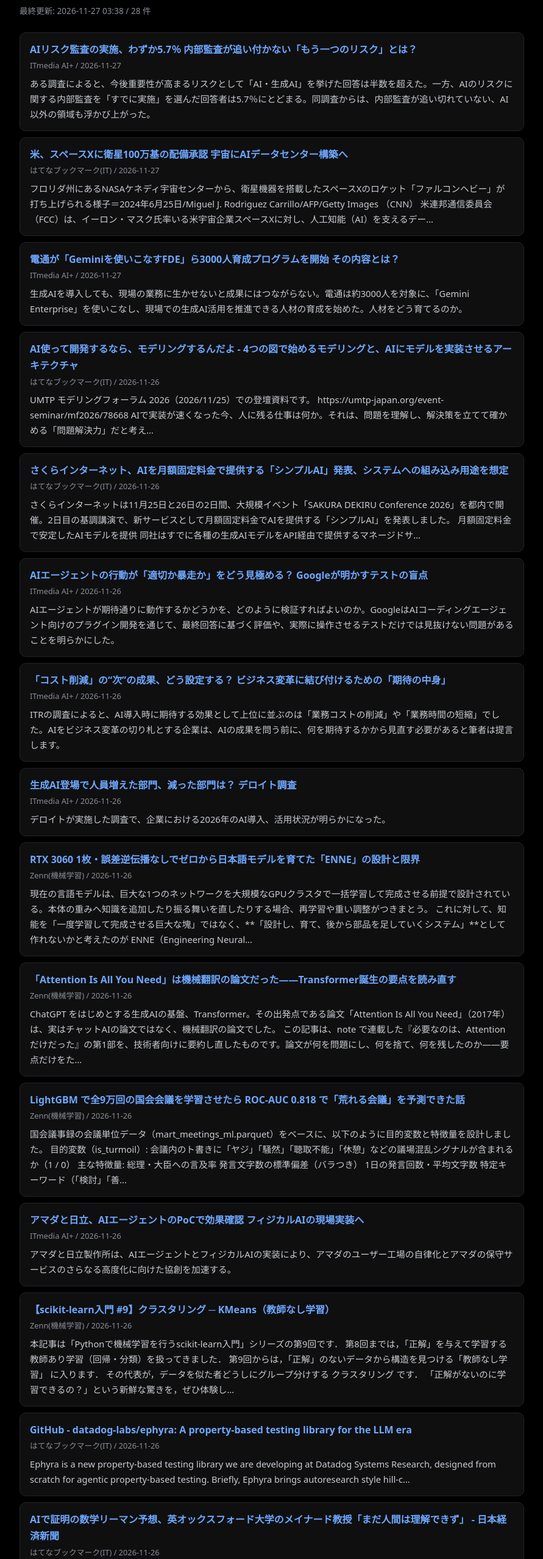
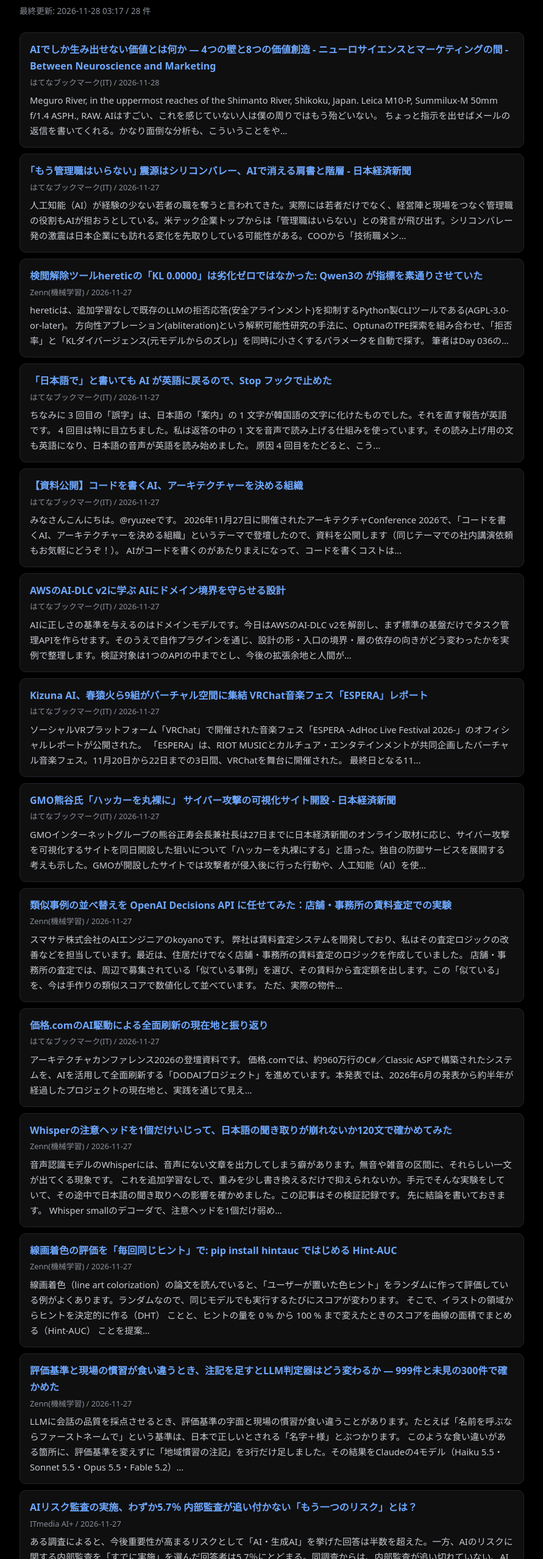
Before and after one commit to nn0924/ds-news, a plain HTML site: page index.html in a window 1280 px wide. Shown: the part 64-2620 px from the top of the page at 61% size, without its empty margins (194-1085 px from the left). Drawn offline with Linux system fonts and the light colour scheme.

Commit message:
update news

```diff
--- a/index.html
+++ b/index.html
@@ -26,16 +26,86 @@ h1 { font-size:1.4rem; margin:0 0 4px; letter-spacing:.02em; }
 <body>
 <main>
 <h1>データサイエンス ニュース</h1>
-<div class="updated">最終更新: 2026-11-27 03:38 / 28 件</div>
+<div class="updated">最終更新: 2026-11-28 03:17 / 28 件</div>
+<div class="card">
+<a href="https://kaz-ataka.hatenablog.com/entry/2026/11/28/085335" target="_blank" rel="noopener">AIでしか生み出せない価値とは何か ― 4つの壁と8つの価値創造 - ニューロサイエンスとマーケティングの間 - Between Neuroscience and Marketing</a>
+<div class="meta">はてなブックマーク(IT) / 2026-11-28</div>
+<p class="sum">Meguro River, in the uppermost reaches of the Shimanto River, Shikoku, Japan. Leica M10-P, Summilux-M 50mm f/1.4 ASPH., RAW. AIはすごい、これを感じていない人は僕の周りではもう殆どいない。 ちょっと指示を出せばメールの返信を書いてくれる。かなり面倒な分析も、こういうことをや…</p>
+</div>
+<div class="card">
+<a href="https://www.nikkei.com/article/DGXZQOGN246EE0U6A121C2000000/" target="_blank" rel="noopener">｢もう管理職はいらない｣ 震源はシリコンバレー、AIで消える肩書と階層 - 日本経済新聞</a>
+<div class="meta">はてなブックマーク(IT) / 2026-11-27</div>
+<p class="sum">人工知能（AI）が経験の少ない若者の職を奪うと言われてきた。実際には若者だけでなく、経営陣と現場をつなぐ管理職の役割もAIが担おうとしている。米テック企業トップからは「管理職はいらない」との発言が飛び出す。シリコンバレー発の激震は日本企業にも訪れる変化を先取りしている可能性がある。COOから「技術職メン...</p>
+</div>
+<div class="card">
+<a href="https://zenn.dev/matsushima_a/articles/day-059-heretic-kl-think-prefix" target="_blank" rel="noopener">検閲解除ツールhereticの「KL 0.0000」は劣化ゼロではなかった: Qwen3の が指標を素通りさせていた</a>
+<div class="meta">Zenn(機械学習) / 2026-11-27</div>
+<p class="sum">hereticは、追加学習なしで既存のLLMの拒否応答(安全アラインメント)を抑制するPython製CLIツールである(AGPL-3.0-or-later)。 方向性アブレーション(abliteration)という解釈可能性研究の手法に、OptunaのTPE探索を組み合わせ、「拒否率」と「KLダイバージェンス(元モデルからのズレ)」を同時に小さくするパラメータを自動で探す。 筆者はDay 036の…</p>
+</div>
+<div class="card">
+<a href="https://zenn.dev/hitori_pm/articles/cc955887656339" target="_blank" rel="noopener">「日本語で」と書いても AI が英語に戻るので、Stop フックで止めた</a>
+<div class="meta">はてなブックマーク(IT) / 2026-11-27</div>
+<p class="sum">ちなみに 3 回目の「誤字」は、日本語の「案内」の 1 文字が韓国語の文字に化けたものでした。それを直す報告が英語です。 4 回目は特に目立ちました。私は返答の中の 1 文を音声で読み上げる仕組みを使っています。その読み上げ用の文も英語になり、日本語の音声が英語を読み始めました。 原因 4 回目をたどると、こう...</p>
+</div>
+<div class="card">
+<a href="https://www.ryuzee.com/contents/blog/14629" target="_blank" rel="noopener">【資料公開】コードを書くAI、アーキテクチャーを決める組織</a>
+<div class="meta">はてなブックマーク(IT) / 2026-11-27</div>
+<p class="sum">みなさんこんにちは。@ryuzeeです。 2026年11月27日に開催されたアーキテクチャConference 2026で、「コードを書くAI、アーキテクチャーを決める組織」というテーマで登壇したので、資料を公開します（同じテーマでの社内講演依頼もお気軽にどうぞ！）。 AIがコードを書くのがあたりまえになって、コードを書くコストは...</p>
+</div>
+<div class="card">
+<a href="https://speakerdeck.com/j5ik2o/archcon2026" target="_blank" rel="noopener">AWSのAI-DLC v2に学ぶ AIにドメイン境界を守らせる設計</a>
+<div class="meta">はてなブックマーク(IT) / 2026-11-27</div>
+<p class="sum">AIに正しさの基準を与えるのはドメインモデルです。今日はAWSのAI-DLC v2を解剖し、まず標準の基盤だけでタスク管理APIを作らせます。そのうえで自作プラグインを通じ、設計の形・入口の境界・層の依存の向きがどう変わったかを実例で整理します。検証対象は1つのAPIの中までとし、今後の拡張余地と人間が…</p>
+</div>
+<div class="card">
+<a href="https://kai-you.net/article/97275" target="_blank" rel="noopener">Kizuna AI、春猿火ら9組がバーチャル空間に集結 VRChat音楽フェス「ESPERA」レポート</a>
+<div class="meta">はてなブックマーク(IT) / 2026-11-27</div>
+<p class="sum">ソーシャルVRプラットフォーム「VRChat」で開催された音楽フェス「ESPERA -AdHoc Live Festival 2026-」のオフィシャルレポートが公開された。 「ESPERA」は、RIOT MUSICとカルチュア・エンタテインメントが共同企画したバーチャル音楽フェス。11月20日から22日までの3日間、VRChatを舞台に開催された。 最終日となる11...</p>
+</div>
+<div class="card">
+<a href="https://www.nikkei.com/article/DGXZQOUC271FH0X21C26A1000000/" target="_blank" rel="noopener">GMO熊谷氏「ハッカーを丸裸に」 サイバー攻撃の可視化サイト開設 - 日本経済新聞</a>
+<div class="meta">はてなブックマーク(IT) / 2026-11-27</div>
+<p class="sum">GMOインターネットグループの熊谷正寿会長兼社長は27日までに日本経済新聞のオンライン取材に応じ、サイバー攻撃を可視化するサイトを同日開設した狙いについて「ハッカーを丸裸にする」と語った。独自の防御サービスを展開する考えも示した。GMOが開設したサイトでは攻撃者が侵入後に行った行動や、人工知能（AI）を使...</p>
+</div>
+<div class="card">
+<a href="https://zenn.dev/sumasate_tec/articles/decisions-api-tenant-rerank" target="_blank" rel="noopener">類似事例の並べ替えを OpenAI Decisions API に任せてみた：店舗・事務所の賃料査定での実験</a>
+<div class="meta">Zenn(機械学習) / 2026-11-27</div>
+<p class="sum">スマサテ株式会社のAIエンジニアのkoyanoです。 弊社は賃料査定システムを開発しており、私はその査定ロジックの改善などを担当しています。最近は、住居だけでなく店舗・事務所の賃料査定のロジックを作成していました。 店舗・事務所の査定では、周辺で募集されている「似ている事例」を選び、その賃料から査定額を出します。この「似ている」を、今は手作りの類似スコアで数値化して並べています。 ただ、実際の物件…</p>
+</div>
+<div class="card">
+<a href="https://speakerdeck.com/tkyowa/kakaku-com-ai-driven-system-renewal-202611" target="_blank" rel="noopener">価格.comのAI駆動による全面刷新の現在地と振り返り</a>
+<div class="meta">はてなブックマーク(IT) / 2026-11-27</div>
+<p class="sum">アーキテクチャカンファレンス2026の登壇資料です。 価格.comでは、約960万行のC#／Classic ASPで構築されたシステムを、AIを活用して全面刷新する「DODAIプロジェクト」を進めています。本発表では、2026年6月の発表から約半年が経過したプロジェクトの現在地と、実践を通じて見え…</p>
+</div>
+<div class="card">
+<a href="https://zenn.dev/akisayo/articles/whisper-head-edit-ja120" target="_blank" rel="noopener">Whisperの注意ヘッドを1個だけいじって、日本語の聞き取りが崩れないか120文で確かめてみた</a>
+<div class="meta">Zenn(機械学習) / 2026-11-27</div>
+<p class="sum">音声認識モデルのWhisperには、音声にない文章を出力してしまう癖があります。無音や雑音の区間に、それらしい一文が出てくる現象です。 これを追加学習なしで、重みを少し書き換えるだけで抑えられないか。手元でそんな実験をしていて、その途中で日本語の聞き取りへの影響を確かめました。この記事はその検証記録です。 先に結論を書いておきます。 Whisper smallのデコーダで、注意ヘッドを1個だけ弱め…</p>
+</div>
+<div class="card">
+<a href="https://zenn.dev/madorin2work/articles/cc95ca3e73da7a" target="_blank" rel="noopener">線画着色の評価を「毎回同じヒント」で: pip install hintauc ではじめる Hint-AUC</a>
+<div class="meta">Zenn(機械学習) / 2026-11-27</div>
+<p class="sum">線画着色（line art colorization）の論文を読んでいると、「ユーザーが置いた色ヒント」をランダムに作って評価している例がよくあります。ランダムなので、同じモデルでも実行するたびにスコアが変わります。 そこで、イラストの領域からヒントを決定的に作る（DHT） ことと、ヒントの量を 0 % から 100 % まで変えたときのスコアを曲線の面積でまとめる（Hint-AUC） ことを提案…</p>
+</div>
+<div class="card">
+<a href="https://zenn.dev/quent/articles/0a29761c6d2cb9" target="_blank" rel="noopener">評価基準と現場の慣習が食い違うとき、注記を足すとLLM判定器はどう変わるか ― 999件と未見の300件で確かめた</a>
+<div class="meta">Zenn(機械学習) / 2026-11-27</div>
+<p class="sum">LLMに会話の品質を採点させるとき、評価基準の字面と現場の慣習が食い違うことがあります。たとえば「名前を呼ぶならファーストネームで」という基準は、日本で正しいとされる「名字＋様」とぶつかります。 このような食い違いがある箇所に、評価基準を変えずに「地域慣習の注記」を3行だけ足しました。その結果をClaudeの4モデル（Haiku 5.5・Sonnet 5.5・Opus 5.5・Fable 5.2）…</p>
+</div>
 <div class="card">
 <a href="https://www.itmedia.co.jp/enterprise/articles/2611/26/news037.html" target="_blank" rel="noopener">AIリスク監査の実施、わずか5.7％ 内部監査が追い付かない「もう一つのリスク」とは？</a>
 <div class="meta">ITmedia AI+ / 2026-11-27</div>
 <p class="sum">ある調査によると、今後重要性が高まるリスクとして「AI・生成AI」を挙げた回答は半数を超えた。一方、AIのリスクに関する内部監査を「すでに実施」を選んだ回答者は5.7％にとどまる。同調査からは、内部監査が追い切れていない、AI以外の領域も浮かび上がった。</p>
 </div>
 <div class="card">
-<a href="https://www.cnn.co.jp/usa/35255487.html" target="_blank" rel="noopener">米、スペースXに衛星100万基の配備承認 宇宙にAIデータセンター構築へ</a>
-<div class="meta">はてなブックマーク(IT) / 2026-11-27</div>
-<p class="sum">フロリダ州にあるNASAケネディ宇宙センターから、衛星機器を搭載したスペースXのロケット「ファルコンヘビー」が打ち上げられる様子＝2024年6月25日/Miguel J. Rodriguez Carrillo/AFP/Getty Images （CNN） 米連邦通信委員会（FCC）は、イーロン・マスク氏率いる米宇宙企業スペースXに対し、人工知能（AI）を支えるデー...</p>
+<a href="https://zenn.dev/nexdataai/articles/c7910bcec36edb" target="_blank" rel="noopener">【フィジカルAI解説】Egocentricとは？エゴセントリックデータの集め方について解説</a>
+<div class="meta">Zenn(機械学習) / 2026-11-27</div>
+<p class="sum">フィジカルAIの研究開発で使う学習データは、「フィジカルAIデータピラミッド」として整理できます。土台となるのは、3D仮想環境で物体の位置や作業条件を変えて生成するシミュレーションデータ（合成データ）です。その上に、人が実際に作業する様子を記録した一人称視点データ、人が小型グリッパーを手に持って物のつかみ方や動かし方を実演したUMIデータ、そして人がロボットを遠隔操作して収集した実機のテレオペレー…</p>
+</div>
+<div class="card">
+<a href="https://zenn.dev/okamasaya/articles/diy-automl-development-note-02-cross-check" target="_blank" rel="noopener">DIY AutoML 開発メモ (2) TensorFlow・PyTorch・AutoGluon・H2Oで結果を照合する</a>
+<div class="meta">Zenn(機械学習) / 2026-11-27</div>
+<p class="sum">前回は、CSVの点検から分類モデルを選び、取り置いたデータで最後に評価するところまでを紹介しました。今回は、その結果を別のライブラリでも確かめてみます。題材はIrisとWineです。 TensorFlowとPyTorchには、同じ構成のニューラルネットワークを渡して、予測ラベルと確率を比べました。AutoGluonでは、選んだモデルをDIY AutoMLと同じ保留テスト行・評価指標で照合しました。…</p>
 </div>
 <div class="card">
 <a href="https://atmarkit.itmedia.co.jp/ait/articles/2611/27/news038.html" target="_blank" rel="noopener">電通が「Geminiを使いこなすFDE」ら3000人育成プログラムを開始 その内容とは？</a>
@@ -43,14 +113,9 @@ h1 { font-size:1.4rem; margin:0 0 4px; letter-spacing:.02em; }
 <p class="sum">生成AIを導入しても、現場の業務に生かせないと成果にはつながらない。電通は約3000人を対象に、「Gemini Enterprise」を使いこなし、現場での生成AI活用を推進できる人材の育成を始めた。人材をどう育てるのか。</p>
 </div>
 <div class="card">
-<a href="https://speakerdeck.com/littlehands/umtp-suraido-20261125" target="_blank" rel="noopener">AI使って開発するなら、モデリングするんだよ - 4つの図で始めるモデリングと、AIにモデルを実装させるアーキテクチャ</a>
-<div class="meta">はてなブックマーク(IT) / 2026-11-26</div>
-<p class="sum">UMTP モデリングフォーラム 2026（2026/11/25）での登壇資料です。 https://umtp-japan.org/event-seminar/mf2026/78668 AIで実装が速くなった今、人に残る仕事は何か。それは、問題を理解し、解決策を立てて確かめる「問題解決力」だと考え…</p>
-</div>
-<div class="card">
-<a href="https://www.publickey1.jp/blog/26/aiai_1.html" target="_blank" rel="noopener">さくらインターネット、AIを月額固定料金で提供する「シンプルAI」発表、システムへの組み込み用途を想定</a>
-<div class="meta">はてなブックマーク(IT) / 2026-11-26</div>
-<p class="sum">さくらインターネットは11月25日と26日の2日間、大規模イベント「SAKURA DEKIRU Conference 2026」を都内で開催。2日目の基調講演で、新サービスとして月額固定料金でAIを提供する「シンプルAI」を発表しました。 月額固定料金で安定したAIモデルを提供 同社はすでに各種の生成AIモデルをAPI経由で提供するマネージドサ...</p>
+<a href="https://zenn.dev/komatsu_ops/articles/20261127_book_ref" target="_blank" rel="noopener">ML基盤から深層学習まで固める技術書5選</a>
+<div class="meta">Zenn(機械学習) / 2026-11-27</div>
+<p class="sum">去年の秋頃、LLMを使ったプロダクト開発に本格的に関わるようになった。プロンプトエンジニアリングやRAGの実装はなんとかこなせるものの、モデルの挙動が想定外になったとき「なぜそうなるのか」を説明できない自分に気づいた。APIの向こう側がブラックボックスのままだと、トラブルシュートで手が止まる。 そこで基礎を固め直そうと技術書を何冊か読み始めたが、途中で挫折する本が続いた。分厚い教科書を1ページ目か…</p>
 </div>
 <div class="card">
 <a href="https://atmarkit.itmedia.co.jp/ait/articles/2611/27/news035.html" target="_blank" rel="noopener">AIエージェントの行動が「適切か暴走か」をどう見極める？ Googleが明かすテストの盲点</a>
@@ -68,79 +133,14 @@ h1 { font-size:1.4rem; margin:0 0 4px; letter-spacing:.02em; }
 <p class="sum">デロイトが実施した調査で、企業における2026年のAI導入、活用状況が明らかになった。</p>
 </div>
 <div class="card">
-<a href="https://zenn.dev/cardy0828/articles/enne-growing-modular-japanese-lm" target="_blank" rel="noopener">RTX 3060 1枚・誤差逆伝播なしでゼロから日本語モデルを育てた「ENNE」の設計と限界</a>
-<div class="meta">Zenn(機械学習) / 2026-11-26</div>
-<p class="sum">現在の言語モデルは、巨大な1つのネットワークを大規模なGPUクラスタで一括学習して完成させる前提で設計されている。本体の重みへ知識を追加したり振る舞いを直したりする場合、再学習や重い調整がつきまとう。 これに対して、知能を「一度学習して完成させる巨大な塊」ではなく、**「設計し、育て、後から部品を足していくシステム」**として作れないかと考えたのが ENNE（Engineering Neural…</p>
-</div>
-<div class="card">
-<a href="https://zenn.dev/chotto_bit/articles/adbbca7da17f50" target="_blank" rel="noopener">「Attention Is All You Need」は機械翻訳の論文だった——Transformer誕生の要点を読み直す</a>
-<div class="meta">Zenn(機械学習) / 2026-11-26</div>
-<p class="sum">ChatGPT をはじめとする生成AIの基盤、Transformer。その出発点である論文「Attention Is All You Need」（2017年）は、実はチャットAIの論文ではなく、機械翻訳の論文でした。 この記事は、note で連載した『必要なのは、Attentionだけだった』の第1部を、技術者向けに要約し直したものです。論文が何を問題にし、何を捨て、何を残したのか——要点だけをた…</p>
-</div>
-<div class="card">
-<a href="https://zenn.dev/kokkaidatalabo/articles/0369b2f5d2cb01" target="_blank" rel="noopener">LightGBM で全9万回の国会会議を学習させたら ROC-AUC 0.818 で「荒れる会議」を予測できた話</a>
-<div class="meta">Zenn(機械学習) / 2026-11-26</div>
-<p class="sum">国会議事録の会議単位データ（mart_meetings_ml.parquet）をベースに、以下のように目的変数と特徴量を設計しました。 目的変数（is_turmoil）: 会議内のト書きに「ヤジ」「騒然」「聴取不能」「休憩」などの議場混乱シグナルが含まれるか（1 / 0） 主な特徴量: 総理・大臣への言及率 発言文字数の標準偏差（バラつき） 1日の発言回数・平均文字数 特定キーワード（「検討」「善…</p>
-</div>
-<div class="card">
 <a href="https://monoist.itmedia.co.jp/mn/articles/2611/27/news050.html" target="_blank" rel="noopener">アマダと日立、AIエージェントのPoCで効果確認 フィジカルAIの現場実装へ</a>
 <div class="meta">ITmedia AI+ / 2026-11-26</div>
 <p class="sum">アマダと日立製作所は、AIエージェントとフィジカルAIの実装により、アマダのユーザー工場の自律化とアマダの保守サービスのさらなる高度化に向けた協創を加速する。</p>
 </div>
 <div class="card">
-<a href="https://zenn.dev/haruhiro1020/articles/ec60d23e3a0169" target="_blank" rel="noopener">【scikit-learn入門 #9】クラスタリング ─ KMeans（教師なし学習）</a>
-<div class="meta">Zenn(機械学習) / 2026-11-26</div>
-<p class="sum">本記事は「Pythonで機械学習を行うscikit-learn入門」シリーズの第9回です． 第8回までは，「正解」を与えて学習する 教師あり学習（回帰・分類）を扱ってきました． 第9回からは，「正解」のないデータから構造を見つける「教師なし学習」 に入ります． その代表が，データを似た者どうしにグループ分けする クラスタリング です． 「正解がないのに学習できるの？」という新鮮な驚きを，ぜひ体験し…</p>
-</div>
-<div class="card">
-<a href="https://github.com/datadog-labs/ephyra" target="_blank" rel="noopener">GitHub - datadog-labs/ephyra: A property-based testing library for the LLM era</a>
-<div class="meta">はてなブックマーク(IT) / 2026-11-26</div>
-<p class="sum">Ephyra is a new property-based testing library we are developing at Datadog Systems Research, designed from scratch for agentic property-based testing. Briefly, Ephyra brings autoresearch style hill-c…</p>
-</div>
-<div class="card">
-<a href="https://www.nikkei.com/article/DGXZQOSG2544P0V21C26A1000000/" target="_blank" rel="noopener">AIで証明の数学リーマン予想、英オックスフォード大学のメイナード教授「まだ人間は理解できず」 - 日本経済新聞</a>
-<div class="meta">はてなブックマーク(IT) / 2026-11-26</div>
-<p class="sum">【ロンドン=福岡幸太郎】数学の難問「リーマン予想」を人工知能（AI）を使って解決したとする成果を米アンソロピックの研究者が発表した。「数学のノーベル賞」と呼ばれるフィールズ賞受賞者で、この分野の第一人者である英オックスフォード大学のジェームズ・メイナード教授に受け止めを聞いた。――数学の証明を検証する...</p>
-</div>
-<div class="card">
-<a href="https://speakerdeck.com/civitaspo/the-architecture-and-design-philosophy-of-the-data-platform-for-ai-agents-at-layerx" target="_blank" rel="noopener">2026-11-26 LayerXにおけるAI Agentを支えるデータ基盤のアーキテクチャと設計思想 / The Architecture and Design Philosophy of the Data Platform For AI Agents at LayerX</a>
-<div class="meta">はてなブックマーク(IT) / 2026-11-26</div>
-<p class="sum">2029-11-26 に開催された『アーキテクチャカンファレンス 2026』での登壇資料です。 https://conference.findy-code.io/conferences/architecture-con-2026/40/sessions/862</p>
-</div>
-<div class="card">
-<a href="https://zenn.dev/quent/articles/2329d74464eff5" target="_blank" rel="noopener">LLM判定器は日本の「名字＋様」を減点したりしなかったりする ― 4モデルを繰り返し回した実測</a>
-<div class="meta">Zenn(機械学習) / 2026-11-26</div>
-<p class="sum">架空の日本語サポート会話50件を、4つのLLM（Claude・Gemini・DeepSeek・Qwen）に品質監査させ、新しい会話で同じ指示文を原則3回ずつ流しました（Qwenは時間がかかるため1〜2回）。 同じ指示文でも、「名字＋様」を減点する回としない回がある。 Geminiは3回中2回、DeepSeekは3回中1回、Qwenは2回とも、名字＋様で呼んだ7件をすべて減点しました。Claudeは…</p>
-</div>
-<div class="card">
-<a href="https://zenn.dev/mecharhythm/articles/salescast-time-series-benchmark" target="_blank" rel="noopener">無料AI売上予測ツールを作成：実店舗1,521日＋RossmannでExcel関数・LightGBM・Chronosを比較</a>
-<div class="meta">Zenn(機械学習) / 2026-11-26</div>
-<p class="sum">飲食店・小売店・ECサイトの現場で「来週・来月の売上や需要を予測したい」というニーズは常にありますが、実務の現場は極端に二極化しています。 Excelの移動平均や FORECAST.ETS で手作業する（祝日や曜日周期のズレ、外れ値で簡単に破綻する） 月額数万円〜数十万円の需要予測SaaSを導入する（中小企業・個人店舗にはコストも稟議も重すぎる） そこで、「手元のPOSレジやECのCSV・Exce…</p>
-</div>
-<div class="card">
-<a href="https://zenn.dev/yyyamazaki/articles/d954f461e34e61" target="_blank" rel="noopener">辞書を使わずに青空文庫の文章を文節に区切る機械学習モデル（線形の点予測で F1 0.988）</a>
-<div class="meta">Zenn(機械学習) / 2026-11-26</div>
-<p class="sum">青空速読 RSVPリーダーは、青空文庫の作品を RSVP で読む iOS アプリです。 RSVP（Rapid Serial Visual Presentation）は、文章を短い語句に区切り、画面の同じ位置にひとつずつ表示する読み方です。行を目で追う必要がないので、視線を動かさずに、スマホの小さな画面でも速く読み進められます。フラッシュのように次々と現れる言葉を追うだけなので、通勤や待ち時間のよう…</p>
-</div>
-<div class="card">
-<a href="https://speakerdeck.com/tatsuroro/20261126-nikkei-teck-talk-51-design" target="_blank" rel="noopener">「良いデザイン」をAIに判断させるには 〜チームで育てるデザインハーネス〜</a>
-<div class="meta">はてなブックマーク(IT) / 2026-11-26</div>
-<p class="sum">2026/11/26 NIKKEI Tech Talk #51「デザインと開発を、もっと近くに〜チームで育てるUX/UI〜」で話したスライドです。 https://nikkei.connpass.com/event/412181/ ■テーマ ・AIで開発が速くなり、良し悪しの判断がデザイナーに…</p>
-</div>
-<div class="card">
 <a href="https://qiita.com/yoxi957/items/636e3d6fcc2ebb8a949f" target="_blank" rel="noopener">Seedance 2.5徹底解説：Image-to-Video世界1位（1,161 Elo）・30秒カメラ制御・Draftモード68.7%クレジット削減術</a>
 <div class="meta">Qiita(機械学習) / 2026-11-26</div>
 <p class="sum">Kenji Tanaka · Inference Systems Writer · 公開日 2026-11-26 TLDR Artificial AnalysisのImage-to-Videoリーダーボードで世界1位（1,161〜1,162 Elo）を獲得したSeedan...</p>
-</div>
-<div class="card">
-<a href="https://aniwaffle.com/" target="_blank" rel="noopener">Aniwaffle | Expressive, lovable AI voices for your characters</a>
-<div class="meta">はてなブックマーク(IT) / 2026-11-26</div>
-<p class="sum">Expressive, playful TTS for real-time conversations that bring your characters to life. Studio and API access are invite-only for now. Listen to the samples below, or request an invitation to try it y…</p>
-</div>
-<div class="card">
-<a href="https://zenn.dev/qa_messenger/articles/01e9ca7b1a39c4" target="_blank" rel="noopener">量子機械学習の初期レビューから見える世界</a>
-<div class="meta">Zenn(機械学習) / 2026-11-26</div>
-<p class="sum">手書きの数字を見分けたり、見たことのない手書き数字の画像を作ったりするには、データの中にあるパターンを学ぶ必要があります。これが機械学習です。では、その学習の一部を量子コンピュータに任せると、何が変わるのでしょうか。 Jacob Biamonteらの『Quantum Machine Learning』は、この問いをさまざまな角度から整理しています。この記事では、量子に期待される利点を「計算を速くす…</p>
 </div>
 <div class="card">
 <a href="https://www.itmedia.co.jp/aiplus/article/2611/26/2000003494/" target="_blank" rel="noopener">「Gemini 4 Neon」が実際の標高データからスキーシミュレーターを開発――Google公式が勧める利用例まとめ</a>
```
Also changed, not shown: 1 other file.
